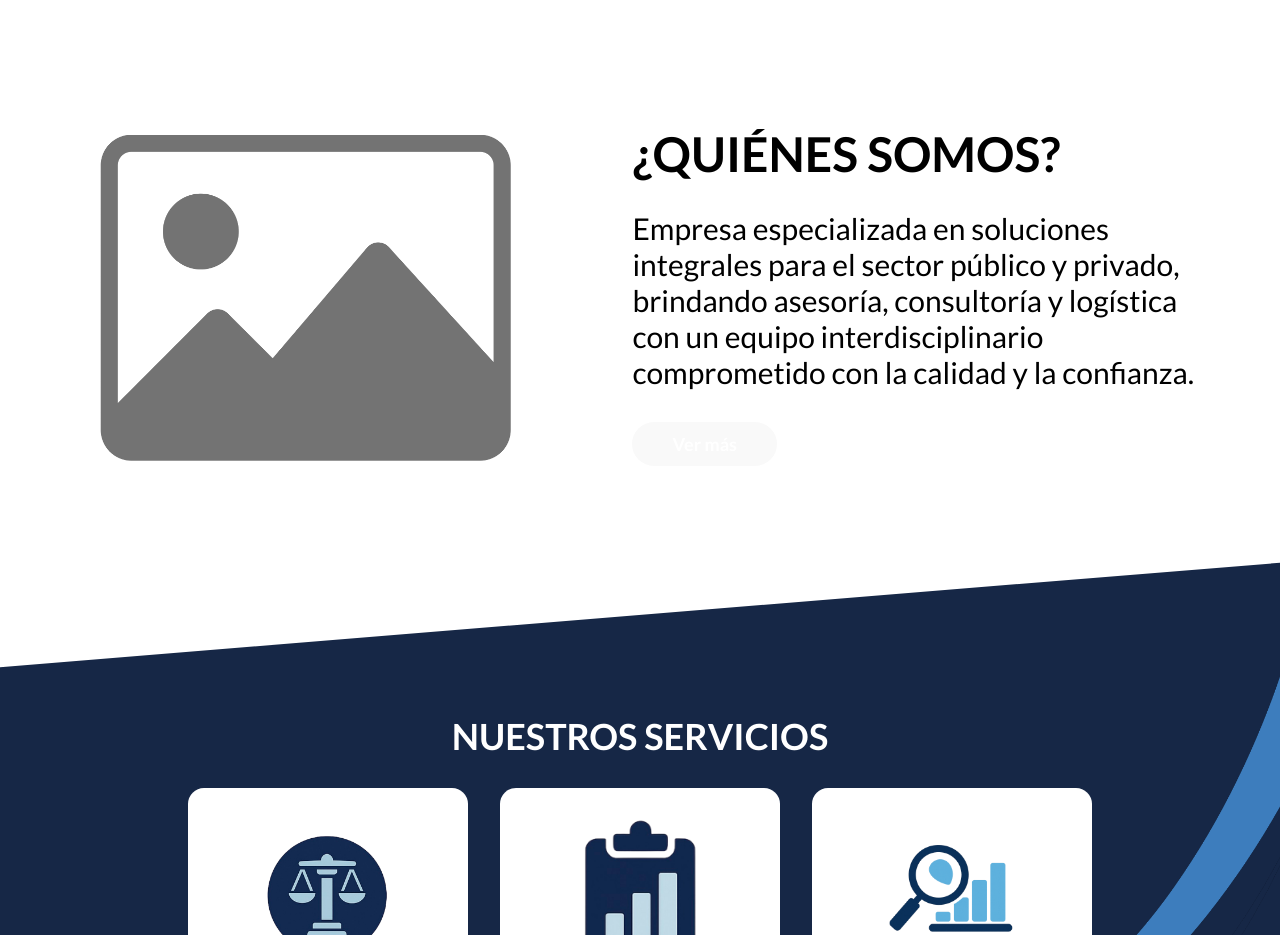
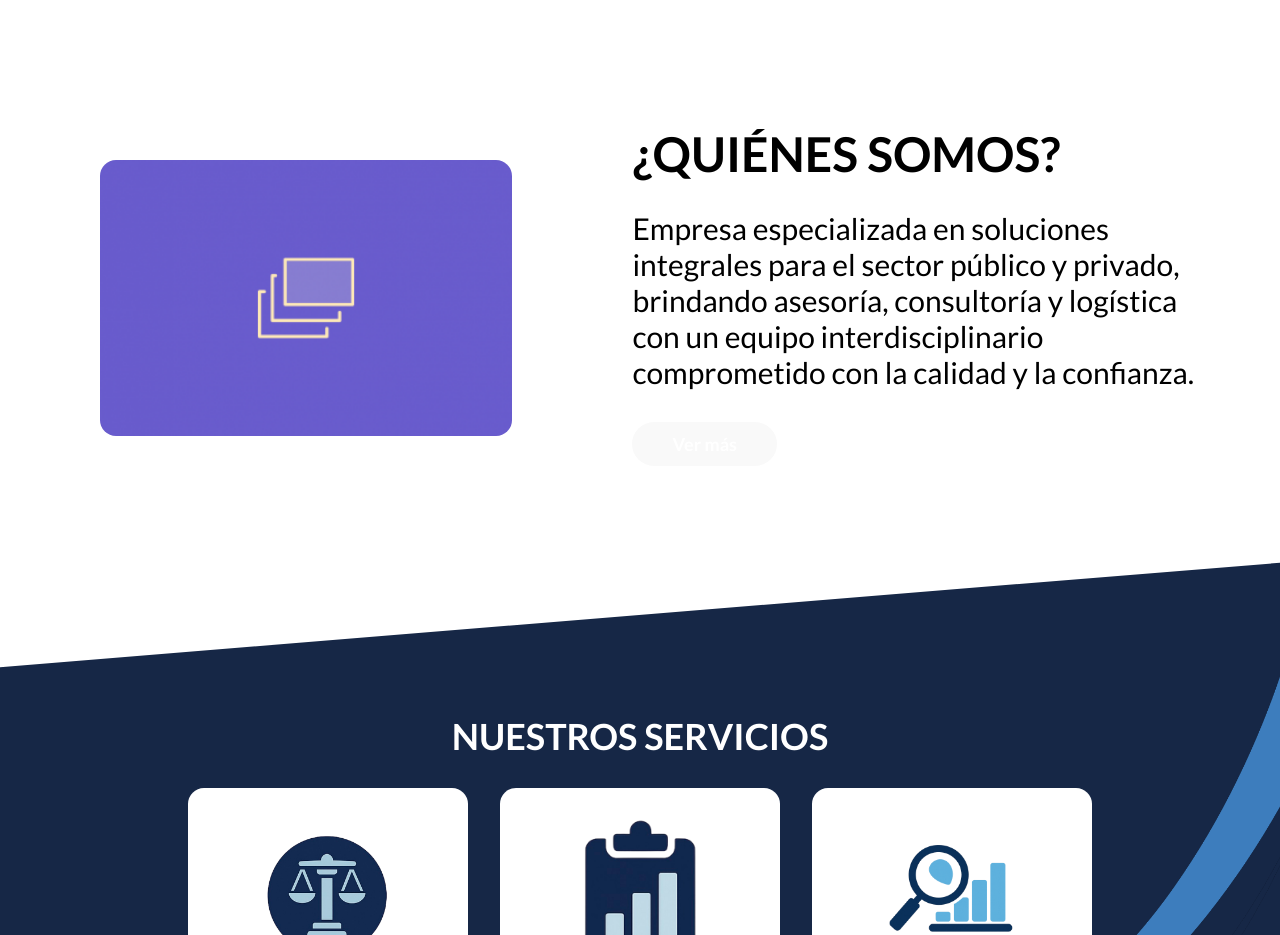
Before and after one commit to AlejandroJPonce/consulproyectos_sas, a Vue app: page / in a window 1280 px wide. Shown: the part 880-1815 px from the top of the page. Built offline with nearby package versions, Linux system fonts and the light colour scheme; a web font is replaced by a local one.

Commit message:
last changes

```diff
--- a/src/components/hero/HeroSectionImage2.vue
+++ b/src/components/hero/HeroSectionImage2.vue
@@ -6,8 +6,8 @@
     >
       <div class="p-10 z-10">
         <img
-          class="w-auto md:w-[1200px] lg:w-[1800px]"
-          src="../../assets/placeholder.png"
+          class="w-auto rounded-2xl md:w-[1200px] lg:w-[1800px]"
+          src="../../assets/placeholder-1.png"
           alt=""
         />
       </div>
```
